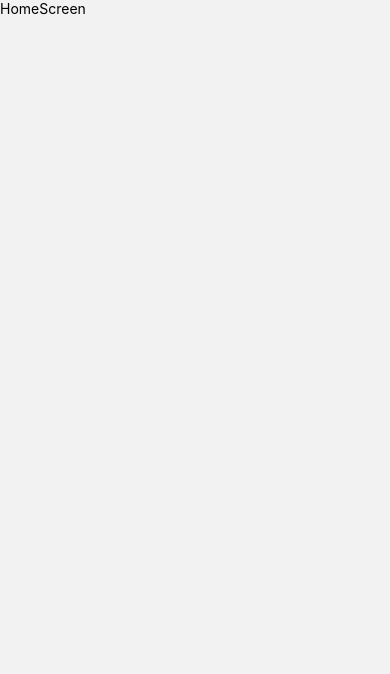
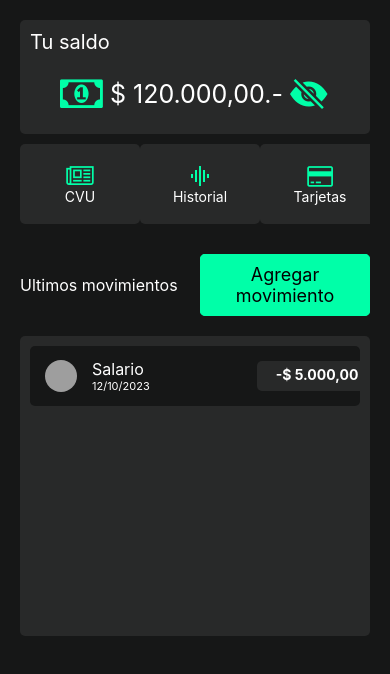
Before and after one commit to jorgeduje/movements-app, a React Native app: screen /HomeScreen in a window 390 px wide. Shown: the top 674 px of the page. Built offline with nearby package versions, Linux system fonts and the light colour scheme; grey boxes are pictures that could not be loaded.

Commit message:
se agrega homeScreen y las tarjetas de movimientos

```diff
--- /dev/null
+++ b/src/components/common/CardMovement.jsx
@@ -0,0 +1,68 @@
+import { View, Text } from "react-native";
+import React from "react";
+import { TouchableOpacity } from "react-native";
+import { Avatar } from "@rneui/base";
+import { StyleSheet } from "react-native";
+
+export default function CardMovement({ movement, showMoney }) {
+  console.log(showMoney);
+  return (
+    <TouchableOpacity style={styles.cardMovement}>
+      <View style={{ flexDirection: "row", alignItems: "center", gap: 15 }}>
+        <Avatar
+          size={32}
+          rounded
+          source={{
+            uri:
+              movement.userAvatar ||
+              "https://randomuser.me/api/portraits/men/35.jpg",
+          }}
+        />
+        <View style={{ width: 150 }}>
+          <Text style={{ color: "white", fontSize: 16, maxWidth: 150 }}>
+            {movement.name}
+          </Text>
+          <Text style={{ color: "white", fontSize: 11 }}>{movement.date}</Text>
+        </View>
+        <Text
+          style={{
+            ...styles.amount,
+            backgroundColor: movement.amount >= 0 ? "#00ffa8" : "#282929",
+            color: movement.amount >= 0 ? "#161717" : "white",
+          }}
+        >
+          {showMoney
+            ? movement.amount.toLocaleString("es-AR", {
+                style: "currency",
+                currency: "ARS",
+              })
+            : "$ ****"}
+        </Text>
+      </View>
+    </TouchableOpacity>
+  );
+}
+
+const styles = StyleSheet.create({
+  cardMovement: {
+    height: 60,
+    backgroundColor: "#161717",
+    margin: 10,
+    borderRadius: 5,
+    flexDirection: "row",
+    alignItems: "center",
+    justifyContent: "space-between",
+    paddingHorizontal: 15,
+  },
+  amount: {
+    color: "white",
+    backgroundColor: "green",
+    paddingVertical: 5,
+    paddingHorizontal: 10,
+    fontWeight: "bold",
+    borderRadius: 5,
+    width: 120,
+    height: 30,
+    textAlign: "center",
+  },
+});
--- /dev/null
+++ b/src/components/screens/CvuScreen.jsx
@@ -0,0 +1,10 @@
+import { View, Text } from "react-native";
+import React from "react";
+
+export default function CvuScreen() {
+  return (
+    <View>
+      <Text>CvuScreen</Text>
+    </View>
+  );
+}
--- a/src/components/screens/HomeScreen.jsx
+++ b/src/components/screens/HomeScreen.jsx
@@ -1,10 +1,181 @@
-import { View, Text } from "react-native";
-import React from "react";
+import { View, Text, SafeAreaView, ScrollView, StyleSheet } from "react-native";
+import React, { useState } from "react";
+import { useSafeAreaInsets } from "react-native-safe-area-context";
+import { FontAwesome } from "@expo/vector-icons";
+import { Ionicons } from "@expo/vector-icons";
+import { TouchableOpacity } from "react-native";
+import { MaterialIcons } from "@expo/vector-icons";
+import { Button } from "@rneui/base";
+import CardMovement from "../common/CardMovement";
 
-export default function HomeScreen() {
+export default function HomeScreen({ navigation }) {
+  const { top } = useSafeAreaInsets();
+
+  const [showMoney, setShowMoney] = useState(true);
+  const [movements, setMovents] = useState([
+    {
+      id: 1,
+      amount: -5000,
+      date: "12/10/2023",
+      name: "Salario",
+      userAvatar: "https://randomuser.me/api/portraits/men/35.jpg",
+    },
+  ]);
+
+  let num = 120000;
+
   return (
-    <View>
-      <Text>HomeScreen</Text>
-    </View>
+    <SafeAreaView
+      style={{
+        top: top,
+        flex: 1,
+        backgroundColor: "#161717",
+      }}
+    >
+      <ScrollView
+        style={styles.scrollViewContainer}
+        showsVerticalScrollIndicator={false}
+      >
+        {/* ACA LA TARJETA DEL SALDO  */}
+        <View style={styles.containerAmount}>
+          <Text style={styles.title}>Tu saldo</Text>
+
+          <View style={styles.cardMoney}>
+            <FontAwesome name="money" size={40} color="#00ffa8" />
+            {showMoney ? (
+              <Text style={{ color: "white", fontSize: 25 }}>
+                {num.toLocaleString("es-AR", {
+                  style: "currency",
+                  currency: "ARS",
+                })}
+                .-
+              </Text>
+            ) : (
+              <Text style={{ color: "white", fontSize: 25 }}>$ ****** .-</Text>
+            )}
+
+            {showMoney ? (
+              <Ionicons
+                name="eye-off-sharp"
+                size={40}
+                color="#00ffa8"
+                onPress={() => setShowMoney(false)}
+              />
+            ) : (
+              <Ionicons
+                name="eye-sharp"
+                size={40}
+                color="#00ffa8"
+                onPress={() => setShowMoney(true)}
+              />
+            )}
+          </View>
+        </View>
+
+        {/* ACA LAS MINI TARJETAS  */}
+        <View style={styles.containerMiniCards}>
+          <TouchableOpacity
+            style={styles.miniCard}
+            onPress={() => navigation.navigate("Cvu")}
+            activeOpacity={0.5}
+          >
+            <FontAwesome name="newspaper-o" size={24} color="#00ffa8" />
+            <Text style={{ color: "white" }}>CVU</Text>
+          </TouchableOpacity>
+
+          <TouchableOpacity style={styles.miniCard} activeOpacity={0.5}>
+            <MaterialIcons name="graphic-eq" size={24} color="#00ffa8" />
+            <Text style={{ color: "white" }}>Historial</Text>
+          </TouchableOpacity>
+
+          <TouchableOpacity style={styles.miniCard} activeOpacity={0.5}>
+            <FontAwesome name="credit-card" size={24} color="#00ffa8" />
+            <Text style={{ color: "white" }}>Tarjetas</Text>
+          </TouchableOpacity>
+        </View>
+
+        {/* EL SUBTITULO DE MOVIMIENTOS Y EL BOTON DE AGREGAR 0 */}
+
+        <View
+          style={{
+            flexDirection: "row",
+            justifyContent: "space-between",
+            alignItems: "center",
+            marginVertical: 20,
+          }}
+        >
+          <Text style={{ fontSize: 16, color: "white" }}>
+            Ultimos movimientos
+          </Text>
+          <Button
+            title={"Agregar movimiento"}
+            type="outline"
+            containerStyle={{
+              width: 170,
+              backgroundColor: "#00ffa8",
+              borderRadius: 5,
+            }}
+            titleStyle={{ color: "black" }}
+            buttonStyle={{ borderWidth: 1, borderColor: "#00ffa8" }}
+          />
+        </View>
+
+        {/* EL LISTADO DE MOVIMIENTO  */}
+
+        <View style={styles.containerMovements}>
+          {movements.map((movement) => (
+            <CardMovement
+              key={movement.id}
+              movement={movement}
+              showMoney={showMoney}
+            />
+          ))}
+        </View>
+      </ScrollView>
+    </SafeAreaView>
   );
 }
+
+const styles = StyleSheet.create({
+  scrollViewContainer: {
+    marginHorizontal: 20,
+    paddingVertical: 20,
+  },
+  containerAmount: {
+    backgroundColor: "#282929",
+    borderRadius: 5,
+    color: "white",
+  },
+  title: {
+    color: "white",
+    fontSize: 20,
+    paddingLeft: 10,
+    paddingTop: 10,
+  },
+  cardMoney: {
+    flexDirection: "row",
+    height: 80,
+    alignItems: "center",
+    justifyContent: "space-between",
+    paddingHorizontal: 40,
+  },
+  containerMiniCards: {
+    flexDirection: "row",
+    justifyContent: "space-between",
+    paddingVertical: 10,
+  },
+  miniCard: {
+    backgroundColor: "#282929",
+    width: 120,
+    height: 80,
+    justifyContent: "center",
+    alignItems: "center",
+    borderRadius: 5,
+  },
+  containerMovements: {
+    minHeight: 300,
+    backgroundColor: "#282929",
+    borderRadius: 5,
+    marginBottom: 50,
+  },
+});
--- a/src/router/NavigationStack.jsx
+++ b/src/router/NavigationStack.jsx
@@ -1,6 +1,7 @@
 import { createStackNavigator } from "@react-navigation/stack";
 import LoginScreen from "../components/screens/LoginScreen";
 import HomeScreen from "../components/screens/HomeScreen";
+import CvuScreen from "../components/screens/CvuScreen";
 
 const Stack = createStackNavigator();
 
@@ -13,6 +14,7 @@ export default function NavigationStack() {
     >
       <Stack.Screen name="Login" component={LoginScreen} />
       <Stack.Screen name="HomeScreen" component={HomeScreen} />
+      <Stack.Screen name="Cvu" component={CvuScreen} />
     </Stack.Navigator>
   );
 }
```
